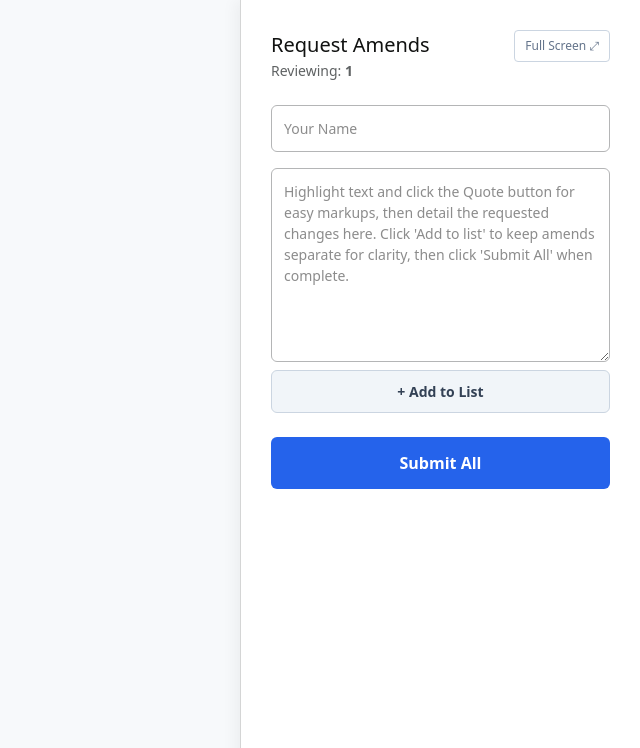
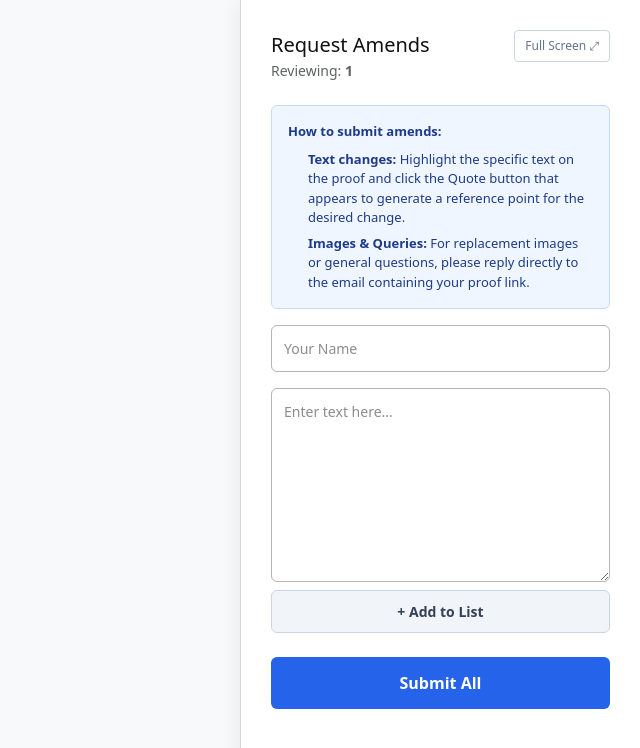
Before and after one commit to tombramwell/proof-uploads, a Next.js app: page /review/1 in a window 1280 px wide. Shown: the top 748 px of the page, without its empty margins (640-1280 px from the left). Built offline with nearby package versions, Linux system fonts and the light colour scheme.

Commit message:
instructions

```diff
--- a/app/review/[id]/page.js
+++ b/app/review/[id]/page.js
@@ -237,8 +237,19 @@ const handleIframeLoad = () => {
             </button>
           </div>
 
-          {/* We wrap everything in the form so the Name input remains required for submission */}
+{/* We wrap everything in the form so the Name input remains required for submission */}
           <form onSubmit={handleSubmit} style={{ display: 'flex', flexDirection: 'column', gap: '16px', minHeight: 'min-content' }}>
+
+            {/* NEW: INSTRUCTIONS (Hides automatically when user starts interacting) */}
+            {!highlightedText && !draftComment && amendsList.length === 0 && (
+              <div style={{ padding: '16px', backgroundColor: '#eff6ff', border: '1px solid #bfdbfe', borderRadius: '6px', color: '#1e3a8a', fontSize: '13px', lineHeight: '1.5' }}>
+                <strong style={{ display: 'block', marginBottom: '8px' }}>How to submit amends:</strong>
+                <ul style={{ margin: 0, paddingLeft: '20px', display: 'flex', flexDirection: 'column', gap: '6px' }}>
+                  <li><strong>Text changes:</strong> Highlight the specific text on the proof and click the Quote button that appears to generate a reference point for the desired change.</li>
+                  <li><strong>Images & Queries:</strong> For replacement images or general questions, please reply directly to the email containing your proof link.</li>
+                </ul>
+              </div>
+            )}
 
             {/* 1. NAME INPUT IS NOW AT THE TOP */}
             <input
@@ -283,7 +294,7 @@ const handleIframeLoad = () => {
             {/* 4. DRAFTING TEXT AREA */}
             <div style={{ display: 'flex', flexDirection: 'column', gap: '8px' }}>
               <textarea
-                placeholder="Highlight text and click the Quote button for easy markups, then detail the requested changes here. Click 'Add to list' to keep amends separate for clarity, then click 'Submit All' when complete."
+                placeholder="Enter text here..."
                 value={draftComment}
                 onChange={(e) => setDraftComment(e.target.value)}
                 rows={8}
```
